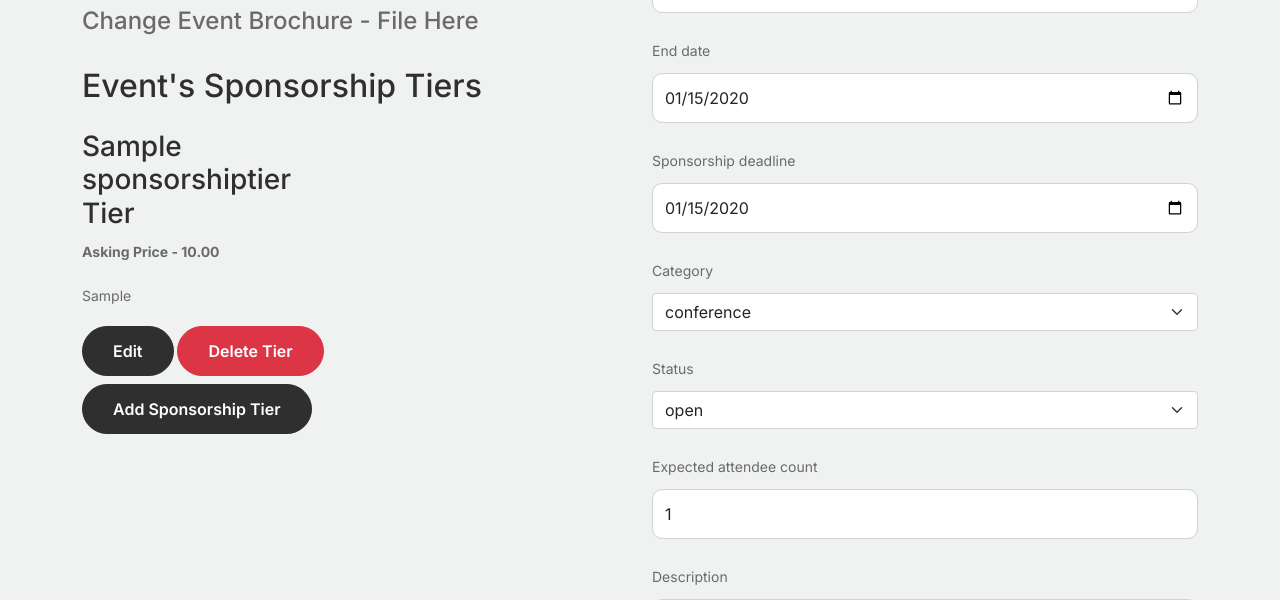
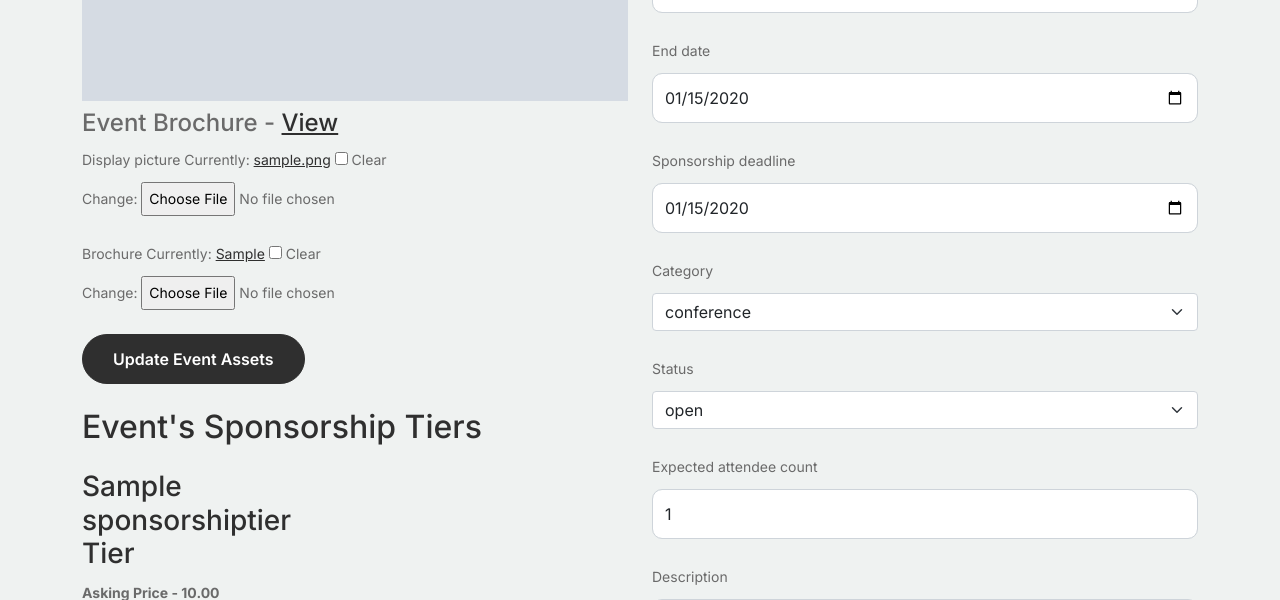
Before and after one commit to sd8capricon/eventboost, a Django app: page /events/manage_events/1/ in a window 1280 px wide. Shown: the part 819-1419 px from the top of the page. Run offline with Django 4.2, Linux system fonts and the light colour scheme; a user stored in the database is signed in; tables that the repository leaves empty hold one stand-in row (values such as "Sample post"); grey boxes marked "Sample" are stand-in pictures; some libraries are stand-ins or nearby versions.

Commit message:
display_picture and brochure upload

```diff
--- a/eventboost/settings.py
+++ b/eventboost/settings.py
@@ -125,6 +125,8 @@
 
 STATIC_URL = "static/"
 STATICFILES_DIRS = [os.path.join(BASE_DIR, "static")]
+MEDIA_ROOT = "/media/"
+MEDIA_ROOT = os.path.join(BASE_DIR, "media")
 
 # Default primary key field type
 # https://docs.djangoproject.com/en/4.2/ref/settings/#default-auto-field
--- a/eventboost/urls.py
+++ b/eventboost/urls.py
@@ -17,6 +17,9 @@
 
 from django.contrib import admin
 from django.urls import path, include
+from django.conf import settings
+from django.conf.urls.static import static
+
 from eventboost.views import index
 
 urlpatterns = [
@@ -25,4 +28,4 @@
     path("accounts/", include("django.contrib.auth.urls")),
     path("accounts/", include("accounts.urls")),
     path("events/", include("events.urls")),
-]
+] + static(settings.MEDIA_URL, document_root=settings.MEDIA_ROOT)
--- a/events/forms.py
+++ b/events/forms.py
@@ -1,5 +1,8 @@
-from typing import Any
+from typing import Any, Mapping
 from django import forms
+from django.core.files.base import File
+from django.db.models.base import Model
+from django.forms.utils import ErrorList
 from events.models import Event, SponsorshipTier, Sponsorship
 from accounts.models import Account
 
@@ -11,7 +14,7 @@
 class EventForm(forms.ModelForm):
     class Meta:
         model = Event
-        exclude = ["organizer", "sponsors"]
+        exclude = ["organizer", "sponsors", "display_picture", "brochure"]
         widgets = {
             "title": forms.TextInput(attrs={"class": "form-control"}),
             "location": forms.TextInput(attrs={"class": "form-control"}),
@@ -26,6 +29,17 @@
             "status": forms.Select(attrs={"class": "form-select"}),
         }
 
+    def __init__(self, assets=False, *args, **kwargs):
+        super(EventForm, self).__init__(*args, **kwargs)
+
+        if assets:
+            self.fields["display_picture"] = forms.ImageField(
+                required=False
+            )  # Include the display_picture field
+            self.fields["brochure"] = forms.FileField(
+                required=False
+            )  # Include the brochure field
+
     def save(self, commit=True, organizer_id=None):
         event = super().save(commit=False)
         if organizer_id:
@@ -34,6 +48,12 @@
         if commit:
             event.save()
         return event
+
+
+class EventAssetForm(forms.ModelForm):
+    class Meta:
+        model = Event
+        fields = ["display_picture", "brochure"]
 
 
 class TierForm(forms.ModelForm):
--- a/events/models.py
+++ b/events/models.py
@@ -40,6 +40,10 @@
         related_name="event_organizer",
         limit_choices_to={"is_organizer": True},
     )
+    display_picture = models.ImageField(
+        null=True, blank=True, upload_to="events/display_picture"
+    )
+    brochure = models.FileField(null=True, blank=True, upload_to="events/brochure")
 
     def __str__(self):
         return self.title
--- a/events/views.py
+++ b/events/views.py
@@ -5,7 +5,7 @@
 from django.contrib.auth.mixins import LoginRequiredMixin
 from django.contrib.auth.decorators import login_required
 from events.models import Event, SponsorshipTier, Sponsorship
-from events.forms import EventForm, TierForm, SponsorshipForm
+from events.forms import EventForm, EventAssetForm, TierForm, SponsorshipForm
 from events.utils import shorten_number
 
 # Create your views here.
@@ -79,12 +79,12 @@
     if not request.user.account.is_organizer:
         return redirect("events")
     if request.method == "POST":
-        form = EventForm(request.POST)
+        form = EventForm(request.POST, request.FILES)
         if form.is_valid():
             event = form.save(organizer_id=request.user.account.id)
             return redirect("add_tier", pk=event.id)
     else:
-        form = EventForm()
+        form = EventForm(assets=True)
     return render(request, "events/event_create.html", {"form": form})
 
 
@@ -92,16 +92,33 @@
 @login_required
 def EditEvent(request, pk):
     event = Event.objects.prefetch_related("sponsorship_tier").get(id=pk)
+    print(event.brochure.url)
     if event.organizer != request.user.account:
         return render(request, "access_denied.html")
     if request.method == "POST":
-        form = EventForm(request.POST, instance=event)
-        if form.is_valid():
-            form.save()
-            return redirect("manage_events")
+        form = EventForm(instance=Event)
+        assetForm = EventAssetForm(instance=event)
+
+        if "asset-form" in request.POST:
+            assetForm = EventAssetForm(request.POST, request.FILES, instance=event)
+            if assetForm.is_valid():
+                assetForm.save()
+                return redirect("edit_event", pk=pk)
+
+        if "event-form" in request.POST:
+            form = EventForm(request.POST, instance=event)
+            if form.is_valid():
+                form.save()
+                return redirect("manage_events")
+
     else:
+        assetForm = EventAssetForm(instance=event)
         form = EventForm(instance=event)
-    return render(request, "events/event_edit.html", {"form": form, "event": event})
+    return render(
+        request,
+        "events/event_edit.html",
+        {"form": form, "assetForm": assetForm, "event": event},
+    )
 
 
 # Delete an Event
--- a/templates/components/event.html
+++ b/templates/components/event.html
@@ -1,6 +1,10 @@
 {% load static %}
 <a class="product-item" href="{% url 'event' pk=event.id %}">
-  <img src="{% static src %}" class="img-fluid product-thumbnail" />
+  {% if event.display_picture %}
+    <img src="{{ event.display_picture.url }}" class="img-fluid product-thumbnail" />
+  {% else %}
+    <img src="{% static src %}" class="img-fluid product-thumbnail" />
+  {% endif %}
   <h3 class="product-title">{{ event.title }}</h3>
   <h6>{{ event.category }}</h6>
   <strong class="product-price">By - {{ event.organizer }}</strong>
--- a/templates/events/event_create.html
+++ b/templates/events/event_create.html
@@ -19,7 +19,7 @@
 
   <div class="container my-5">
     <div class="row mx-auto">
-      <form action="{% url 'create_event' %}" method="post">
+      <form action="{% url 'create_event' %}" method="post" enctype="multipart/form-data">
         {% csrf_token %}
         {% for field in form %}
           <div class="mb-4">
--- a/templates/events/event_detail.html
+++ b/templates/events/event_detail.html
@@ -5,7 +5,7 @@
     <a href="{% url 'events' %}">Go back</a>
     <div class="row mb-5">
       <div class="col-lg-5 order-2 order-lg-1">
-        <img class="img-fluid w-100" src="https://via.placeholder.com/400x300" alt="Event Image" />
+        <img class="img-fluid w-100" src="{{ event.display_picture.url }}" alt="Event Image" />
       </div>
       <div class="col-lg-7 order-1 order-lg-2">
         <h3 class="section-title">{{ event.title }}</h3>
@@ -14,7 +14,7 @@
         <p>{{ event.description }}</p>
         <h4>Download Event Brochure</h4>
         <div>
-          Download - <a href="#">Link</a>
+          Download - <a href="{{ event.brochure.url }}" target="_blank">Link</a>
         </div>
       </div>
     </div>
--- a/templates/events/event_edit.html
+++ b/templates/events/event_edit.html
@@ -22,8 +22,30 @@
       <div class="col">
         <div class="row mb-4">
           <h2 class="section-title">Change Event Assets</h2>
-          <img class="img-fluid mb-2" src="https://picsum.photos/1280/720" alt="event image" />
-          <h4>Change Event Brochure - File Here</h4>
+          {% if event.display_picture %}
+            <img class="img-fluid mb-2" src="{{ event.display_picture.url }}" alt="event image" />
+          {% else %}
+            <img class="img-fluid mb-2" src="https://picsum.photos/500/350" alt="event image" />
+          {% endif %}
+          {% if event.brochure %}
+            <h4>Event Brochure - <a href="{{ event.brochure.url }}" target="_blank">View</a></h4>
+          {% endif %}
+          <form name="asset-form" action="{% url 'edit_event' pk=event.id %}" method="post" enctype="multipart/form-data">
+            {% csrf_token %}
+            {% for field in assetForm %}
+              <div class="mb-4">
+                <label for="{{ field.name }}" class="form-label">{{ field.label }}</label>
+                {{ field }}
+                {% if field.help_text %}
+                  <small class="form-text text-muted">{{ field.help_text }}</small>
+                {% endif %}
+                {% for error in field.errors %}
+                  <div class="alert alert-danger">{{ error }}</div>
+                {% endfor %}
+              </div>
+            {% endfor %}
+            <button class="btn btn-dark" type="submit" name="asset-form">Update Event Assets</button>
+          </form>
         </div>
         <div class="row mb-2">
           <h2 class="section-title mb-4">Event's Sponsorship Tiers</h2>
@@ -59,7 +81,7 @@
       </div>
       <div class="col">
         <h2 class="section-title mb-4">Edit Event Details</h2>
-        <form action="{% url 'edit_event' pk=event.id %}" method="post">
+        <form name="event-form" action="{% url 'edit_event' pk=event.id %}" method="post">
           {% csrf_token %}
           {% for field in form %}
             <div class="mb-4">
@@ -73,7 +95,7 @@
               {% endfor %}
             </div>
           {% endfor %}
-          <button class="btn btn-dark" type="submit">Edit</button>
+          <button class="btn btn-dark" type="submit" name="event-form">Edit</button>
         </form>
       </div>
     </div>
```
Also changed, not shown: events/migrations/0014_event_display_picture.py (added), events/migrations/0015_event_brochure_alter_event_display_picture.py (added), 1 other file.
